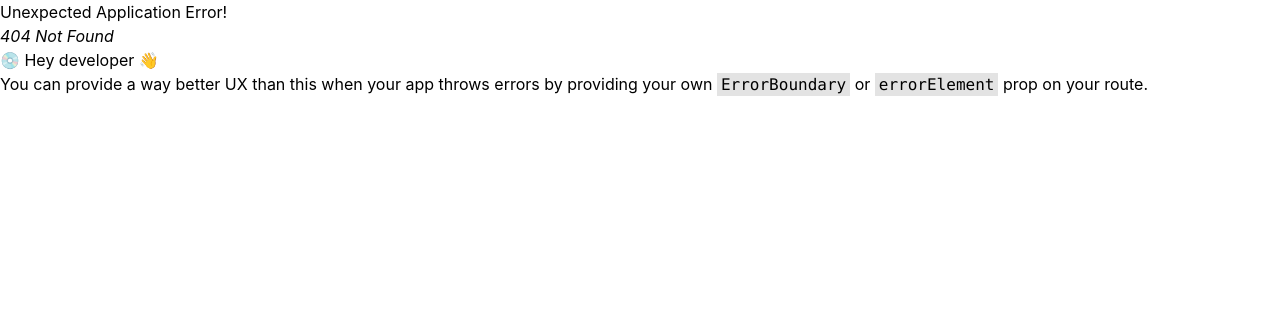
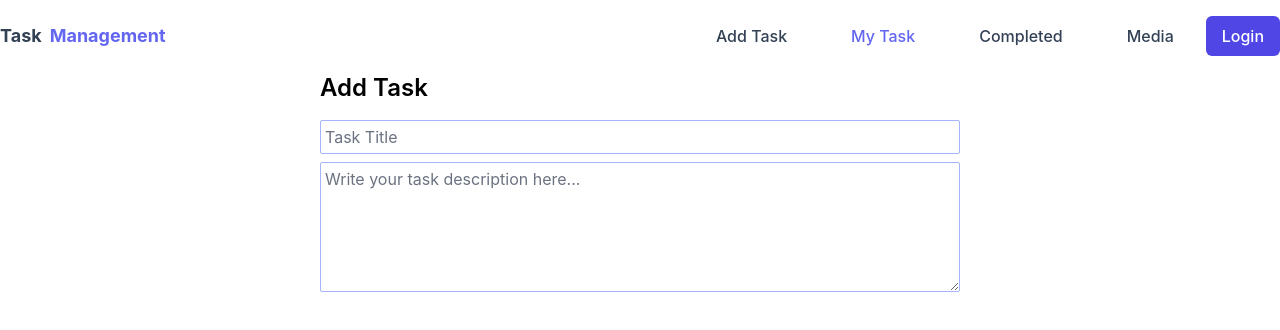
Before and after one commit to noyandey88/task-management-client, a React (Create React App) app: page /add-task in a window 1280 px wide. Before the commit this address had no page. Shown: the top 330 px of the page. Built offline with nearby package versions, Linux system fonts and the light colour scheme; the HTML template or start-up script is replaced by a standard one.

Commit message:
add task form partially created

```diff
--- a/package.json
+++ b/package.json
@@ -44,6 +44,7 @@
     ]
   },
   "devDependencies": {
+    "@tailwindcss/forms": "^0.5.3",
     "autoprefixer": "^10.4.13",
     "postcss": "^8.4.20",
     "tailwindcss": "^3.2.4"
--- a/src/Routes/Router/Router.tsx
+++ b/src/Routes/Router/Router.tsx
@@ -1,4 +1,6 @@
 import { createBrowserRouter } from 'react-router-dom';
+import AddTask from '../../components/AddTask/AddTask';
+import ErrorPage from '../../components/ErrorPage/ErrorPage';
 import Home from '../../components/Home/Home';
 import Main from '../../Layout/Main';
 
@@ -6,10 +8,15 @@ export const router = createBrowserRouter([
   {
     path: '/',
     element: <Main />,
+    errorElement: <ErrorPage/>,
     children: [
       {
         path: '/',
         element: <Home/>
+      },
+      {
+        path: '/add-task',
+        element: <AddTask/>
       }
     ]
   }
--- /dev/null
+++ b/src/components/AddTask/AddTask.tsx
@@ -0,0 +1,25 @@
+import React from 'react';
+
+const AddTask = () => {
+  return (
+    <div className="w-full md:w-1/2 md:mx-auto px-2 md:px-0">
+      <div className="mb-4">
+        <h2 className="text-2xl font-semibold">Add Task</h2>
+      </div>
+      <div>
+        <form className="space-y-2">
+          <div>
+            {/* <label htmlFor="title">Task Title:</label> */}
+            <input name="title" type="title" className="w-full px-1 py-1 form-input border-indigo-300 rounded-sm" id="title" placeholder="Task Title" />
+          </div>
+          <div>
+            {/* <label htmlFor="task">Task Description</label> */}
+            <textarea name="task" id="task" cols={30} rows={5} className="w-full px-1 py-1 form-textarea border-indigo-300 rounded-sm" placeholder="Write your task description here..."></textarea>
+          </div>
+        </form>
+      </div>
+    </div>
+  );
+};
+
+export default AddTask;
--- /dev/null
+++ b/src/components/ErrorPage/ErrorPage.js
@@ -0,0 +1,21 @@
+import React from 'react';
+import { Link } from 'react-router-dom';
+
+const ErrorPage = () => {
+  return (
+    <section className="flex items-center h-screen p-16 dark:bg-dark dark:text-gray-100">
+      <div className="container flex flex-col items-center justify-center px-5 mx-auto my-8">
+        <div className="max-w-md text-center">
+          <h2 className="mb-8 font-extrabold text-9xl dark:text-gray-600">
+            <span className="sr-only">Error</span>404
+          </h2>
+          <p className="text-2xl font-semibold md:text-3xl">Sorry, we couldn't find this page.</p>
+          <p className="mt-4 mb-8 dark:text-gray-400">But dont worry, you can find plenty of other things on our homepage.</p>
+          <Link rel="noopener noreferrer" to="/" className="px-8 py-3 font-semibold rounded dark:bg-violet-400 dark:text-gray-900">Back to homepage</Link>
+        </div>
+      </div>
+    </section>
+  );
+};
+
+export default ErrorPage;
--- a/src/components/Header/Header.tsx
+++ b/src/components/Header/Header.tsx
@@ -8,7 +8,7 @@ const Header = () => {
     <li role="none" className="flex items-stretch">
       <Link
         className="flex items-center gap-2 py-4 transition-colors duration-300 hover:text-indigo-500 lg:px-8"
-        to="/"
+        to="/add-task"
       >
         <span>Add Task</span>
       </Link>
@@ -88,7 +88,7 @@ const Header = () => {
           <ul
             role="menubar"
             aria-label="Select page"
-            className={`absolute top-0 left-0 z-[-1] h-[28.5rem] w-full justify-center overflow-hidden  overflow-y-auto overscroll-contain px-2 pb-12 pt-24 font-medium transition-[opacity,visibility] duration-300 lg:visible lg:relative lg:top-0  lg:z-0 lg:flex lg:h-full lg:w-auto lg:items-stretch lg:overflow-visible lg:bg-white/0 lg:px-0 lg:py-0  lg:pt-0 lg:opacity-100 ${isToggleOpen
+            className={`absolute top-0 left-0 z-[-1] h-[28.5rem] w-full justify-center overflow-hidden  overflow-y-auto overscroll-contain px-2 pb-12 pt-24 font-medium transition-[opacity,visibility] duration-300 lg:visible lg:relative lg:top-0  lg:z-0 lg:flex lg:h-full lg:w-auto lg:items-stretch lg:overflow-visible lg:bg-white/0 lg:px-0 lg:py-0 bg-white/70 lg:pt-0 lg:opacity-100 ${isToggleOpen
               ? "visible opacity-100 backdrop-blur-sm"
               : "invisible opacity-0"
               }`}
--- a/src/contexts/AuthProvider.tsx
+++ b/src/contexts/AuthProvider.tsx
@@ -1,5 +1,5 @@
 import React, { createContext, useEffect, useState } from 'react';
-import { createUserWithEmailAndPassword, getAuth, GoogleAuthProvider, onAuthStateChanged, signInWithEmailAndPassword, signInWithPopup, signOut, updateProfile } from 'firebase/auth';
+import { createUserWithEmailAndPassword, getAuth, GoogleAuthProvider, onAuthStateChanged, signInWithEmailAndPassword, signInWithPopup, signOut } from 'firebase/auth';
 import { app } from '../firebase/firebase.config';
 
 type AuthChildren = {
--- a/tailwind.config.js
+++ b/tailwind.config.js
@@ -10,5 +10,7 @@ module.exports = {
       }
     },
   },
-  plugins: [],
+  plugins: [
+    require('@tailwindcss/forms'),
+  ],
 }
```
Also changed, not shown: 1 other file (tests, documents, lock files or other folders).
